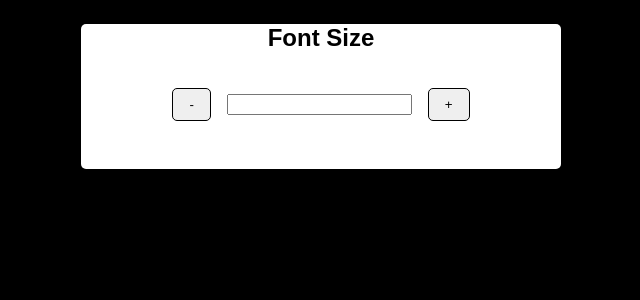
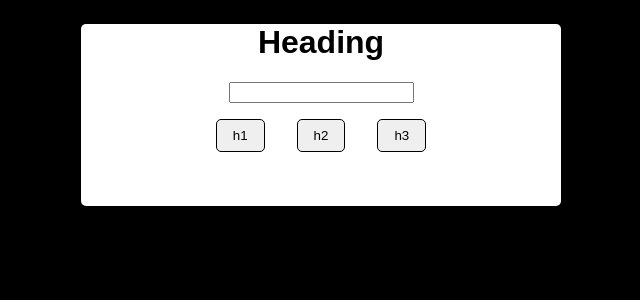
Before and after one commit to SlaYpoint/level1_prep, a React (Create React App) app: page / in a window 1280 px wide. Shown: the top 300 px of the page, without its empty margins (319-959 px from the left). Built offline with nearby package versions, Linux system fonts and the light colour scheme.

Commit message:
added #3 solution

```diff
--- a/src/App.js
+++ b/src/App.js
@@ -2,12 +2,14 @@ import "./styles.css";
 import React from "react";
 import Calci from "./components/Calci";
 import FontSize from "./components/FontSize";
+import Heading from "./components/Heading";
 
 export default function App() {
   return (
     <div className="App">
       {/* <Calci/> */}
-      <FontSize />
+      {/* <FontSize /> */}
+      <Heading />
     </div>
   );
 }
--- /dev/null
+++ b/src/components/Heading.js
@@ -0,0 +1,45 @@
+import React, { useState } from "react";
+
+const Heading = () => {
+  let [inputText, setInputText] = useState("");
+  let [outputText, setOutputText] = useState(<h1>{inputText}</h1>);
+
+  const setHeading = (type) => {
+    switch (type) {
+      case "h1":
+        setOutputText(<h1>{inputText}</h1>);
+        break;
+      case "h2":
+        setOutputText(<h2>{inputText}</h2>);
+        break;
+      case "h3":
+        setOutputText(<h3>{inputText}</h3>);
+        break;
+      default:
+        setOutputText(<h1>{inputText}</h1>);
+    }
+  };
+
+  return (
+    <div className="container">
+      <h1>Heading</h1>
+      <label for="text">
+        <input id="text" onChange={(e) => setInputText(e.target.value)} />
+      </label>
+      <div>
+        <button className="btn" onClick={() => setHeading("h1")}>
+          h1
+        </button>
+        <button className="btn" onClick={() => setHeading("h2")}>
+          h2
+        </button>
+        <button className="btn" onClick={() => setHeading("h3")}>
+          h3
+        </button>
+      </div>
+      {outputText}
+    </div>
+  );
+};
+
+export default Heading;
```
